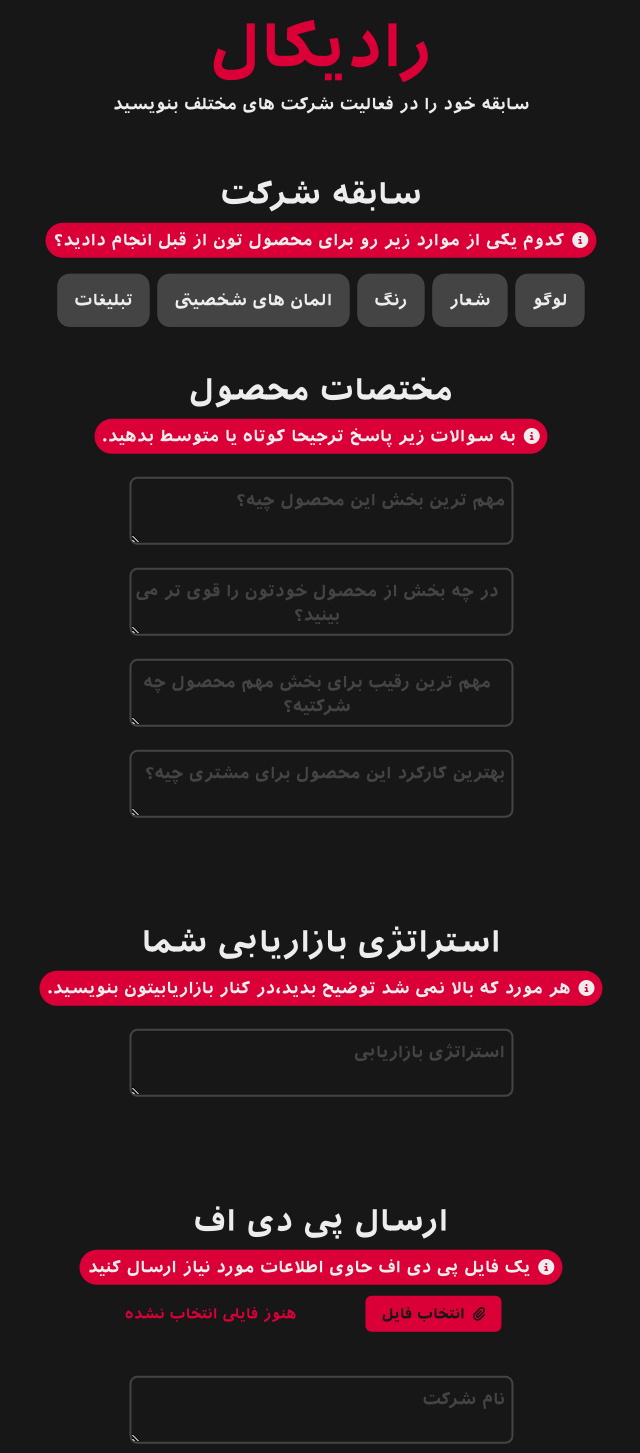
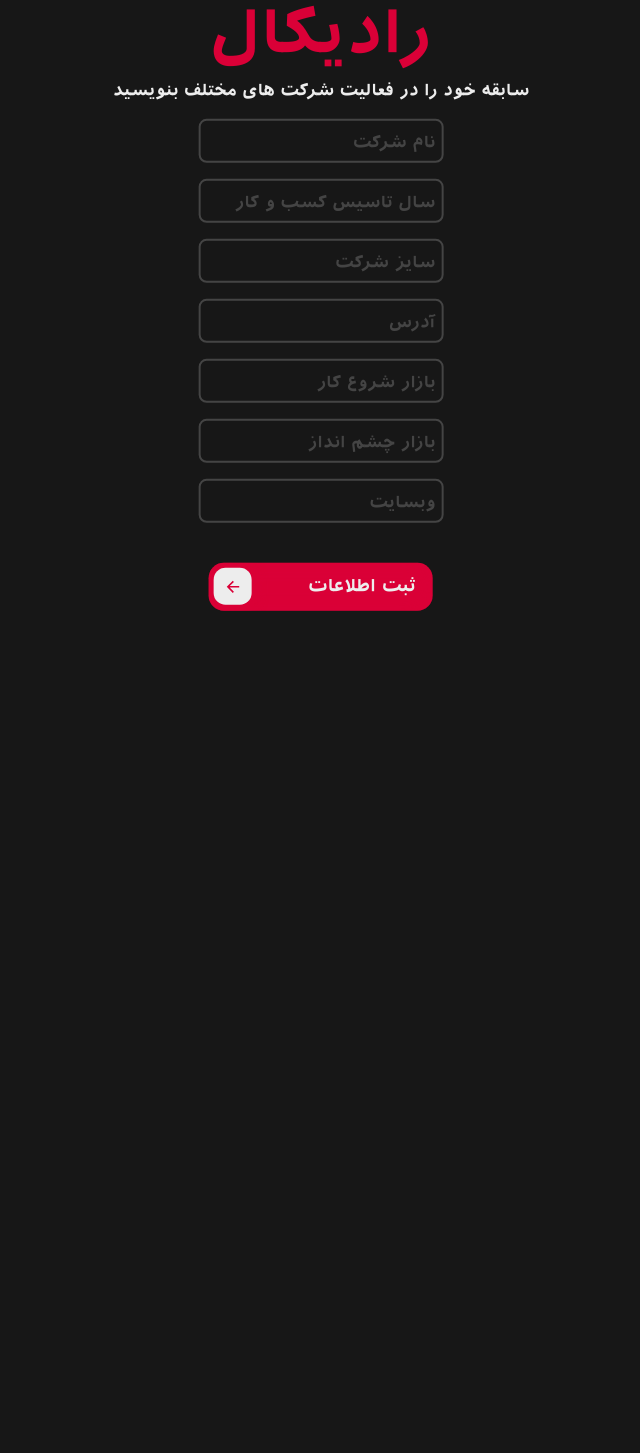
Before and after one commit to MeruLeo/Radical-Last, a React (Vite) app: page /company in a window 1280 px wide. Shown: the part 157-1610 px from the top of the page, without its empty margins (319-959 px from the left). After the commit the page ends 800 px from the top, so only its background shows below. Built offline with nearby package versions, Linux system fonts and the light colour scheme.

Commit message:
fix company UI

```diff
--- a/src/components/company/company.jsx
+++ b/src/components/company/company.jsx
@@ -4,6 +4,7 @@ import axios from "axios";
 import Header from "../header/Header";
 import NormalBtn from "../butttons/Normal/NormalBtn";
 import BigForm from "../form/BigForm";
+import FormComponent from "../form/form";
 
 const CompanyInfo = () => {
   const [isChecked, setIsChecked] = useState([]);
@@ -123,165 +124,48 @@ const CompanyInfo = () => {
     ],
   ];
 
-  const handleCheck = (id) => {
-    setIsChecked((prevChecked) =>
-      prevChecked.includes(id)
-        ? prevChecked.filter((checkedId) => checkedId !== id)
-        : [...prevChecked, id]
-    );
-  };
+  // const handleCheck = (id) => {
+  //   setIsChecked((prevChecked) =>
+  //     prevChecked.includes(id)
+  //       ? prevChecked.filter((checkedId) => checkedId !== id)
+  //       : [...prevChecked, id]
+  //   );
+  // };
 
-  const CheckBox = ({ title, id }) => {
-    return (
-      <li className="relative top-4 m-1">
-        <input
-          type="checkbox"
-          className="hidden"
-          checked={isChecked.includes(id)}
-          onChange={() => handleCheck(id)}
-          name={title}
-          id={id}
-        />
-        <label
-          htmlFor={id}
-          className={`text-background-white border-1 transition-all duration-200 hover:border-background-elm w-fit p-4 cursor-pointer rounded-xl ${
-            isChecked.includes(id)
-              ? "border-background-elm bg-background-elm"
-              : "bg-background-elm2 border-background-elm2"
-          }`}
-        >
-          {title}
-        </label>
-      </li>
-    );
-  };
-
-  const HistoryOfCompany = () => {
-    return (
-      <InfoTemplate
-        title="سابقه شرکت"
-        desc="کدوم یکی از موارد زیر رو برای محصول تون از قبل انجام دادید؟"
-        inputs={
-          <ul className="flex justify-center flex-wrap mt-4 items-center">
-            {inputFieldes[0].map((option, index) => (
-              <CheckBox
-                title={option.title}
-                id={`option-${index + 1}`}
-                key={index}
-              />
-            ))}
-          </ul>
-        }
-      />
-    );
-  };
-
-  const InfoTemplate = ({ title, inputs, desc, descDisplay }) => {
-    return (
-      <div className="p-2 relative top-3 mb-4">
-        <header className="text-background-white text-3xl">
-          <h2 className="mb-4 mt-10">{title}</h2>
-        </header>
-        <main>
-          <span
-            className={`${descDisplay} text-md bg-background-elm text-background-white rounded-full p-2`}
-          >
-            <i className="fa-solid fa-circle-info ml-2"></i>
-            {desc}
-          </span>
-          {inputs}
-        </main>
-      </div>
-    );
-  };
-
-  const ProductCoordinates = () => {
-    return (
-      <>
-        <InfoTemplate
-          title="مختصات محصول"
-          desc="به سوالات زیر پاسخ ترجیحا کوتاه یا متوسط بدهید."
-        />
-      </>
-    );
-  };
-
-  const Strategy = () => {
-    return (
-      <>
-        <InfoTemplate
-          title="استراتژی بازاریابی شما"
-          desc="هر مورد که بالا نمی شد توضیح بدید،در کنار بازاریابیتون بنویسید."
-        />
-      </>
-    );
-  };
-
-  const PdfInput = () => {
-    return (
-      <InfoTemplate
-        title="ارسال پی دی اف"
-        desc="یک فایل پی دی اف حاوی اطلاعات مورد نیاز ارسال کنید"
-        inputs={
-          <form>
-            <div className="flex flex-row items-center justify-evenly m-4">
-              <input
-                type="file"
-                id="custom-input"
-                onChange={(e) =>
-                  setSelectedFile(e.target.files[0] || "هنوز فایلی انتخاب نشده")
-                }
-                hidden
-              />
-              <label
-                htmlFor="custom-input"
-                className="block text-sm text-background-org mr-4 py-2 px-4
-                rounded-md border-0 font-semibold bg-background-elm
-                hover:bg-background-white transition-all duration-200 cursor-pointer"
-              >
-                <i className="fa-solid fa-paperclip ml-2"></i>
-                انتخاب فایل
-              </label>
-              <label className="text-sm text-background-elm">
-                {selectedFile.name || "هنوز فایلی انتخاب نشده"}
-              </label>
-            </div>
-          </form>
-        }
-      />
-    );
-  };
+  // const CheckBox = ({ title, id }) => {
+  //   return (
+  //     <li className="relative top-4 m-1">
+  //       <input
+  //         type="checkbox"
+  //         className="hidden"
+  //         checked={isChecked.includes(id)}
+  //         onChange={() => handleCheck(id)}
+  //         name={title}
+  //         id={id}
+  //       />
+  //       <label
+  //         htmlFor={id}
+  //         className={`text-background-white border-1 transition-all duration-200 hover:border-background-elm w-fit p-4 cursor-pointer rounded-xl ${
+  //           isChecked.includes(id)
+  //             ? "border-background-elm bg-background-elm"
+  //             : "bg-background-elm2 border-background-elm2"
+  //         }`}
+  //       >
+  //         {title}
+  //       </label>
+  //     </li>
+  //   );
+  // };
 
   return (
-    <div className="rounded-3xl p-4 max-w-100 w-fit flex flex-col justify-center items-center absolute top-[30%] left-[50%] translate-x-[-50%] translate-y-[-10%]">
+    <div className="rounded-3xl p-4 max-w-100 w-fit flex flex-col justify-center items-center absolute top-[10%] left-[50%] translate-x-[-50%] translate-y-[-10%]">
       <Header
         title="رادیکال"
         desc="سابقه خود را در فعالیت شرکت های مختلف بنویسید"
         content={
-          <form >
-            <HistoryOfCompany />
-            <ProductCoordinates />
-            <BigForm
-              inputs={inputFieldes[2]}
-              handleInputChange={(e) =>
-                setFormData({ ...formData, [e.target.name]: e.target.value })
-              }
-              formData={formData}
-            />
-            <Strategy />
-            <BigForm
-              inputs={inputFieldes[3]}
-              handleInputChange={(e) =>
-                setFormData({ ...formData, [e.target.name]: e.target.value })
-              }
-              formData={formData}
-            />
-            <PdfInput />
-            <BigForm
+          <form>
+            <FormComponent
               inputs={inputFieldes[1]}
-              handleInputChange={(e) =>
-                setFormData({ ...formData, [e.target.name]: e.target.value })
-              }
               formData={formData}
               btn={<NormalBtn title="ثبت اطلاعات" />}
             />
```
